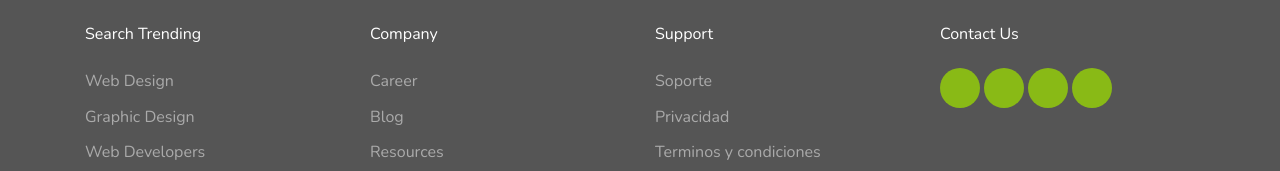
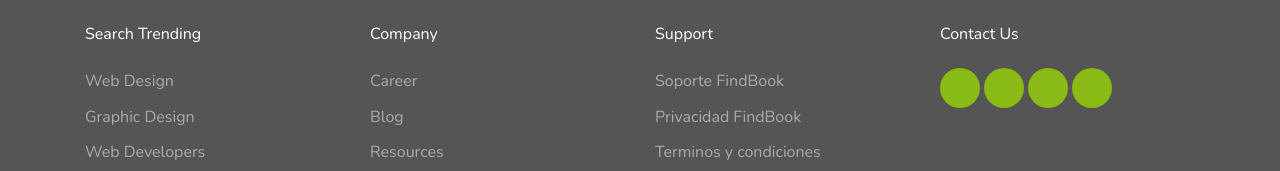
Before and after one commit to EdwardSSQ/FindBookP, a plain HTML site: page Views/login.html in a window 1280 px wide. Shown: the part 1172-1343 px from the top of the page. Drawn offline with nearby package versions, Linux system fonts and the light colour scheme; files that its build step writes are made by us from their sources; files whose address does not match are found by name.

Commit message:
Ajustes Terminos Pie de pagina FindBook

```diff
--- a/Views/login.html
+++ b/Views/login.html
@@ -183,8 +183,8 @@
           <div class="col-6 col-md-3 mb-4 mb-md-0">
             <h3>Support</h3>
             <ul class="list-unstyled">
-              <li><a href="#">Soporte</a></li>
-              <li><a href="#">Privacidad</a></li>
+              <li><a href="#">Soporte FindBook</a></li>
+              <li><a href="#">Privacidad FindBook</a></li>
               <li><a href="#">Terminos y condiciones</a></li>
             </ul>
           </div>
```
